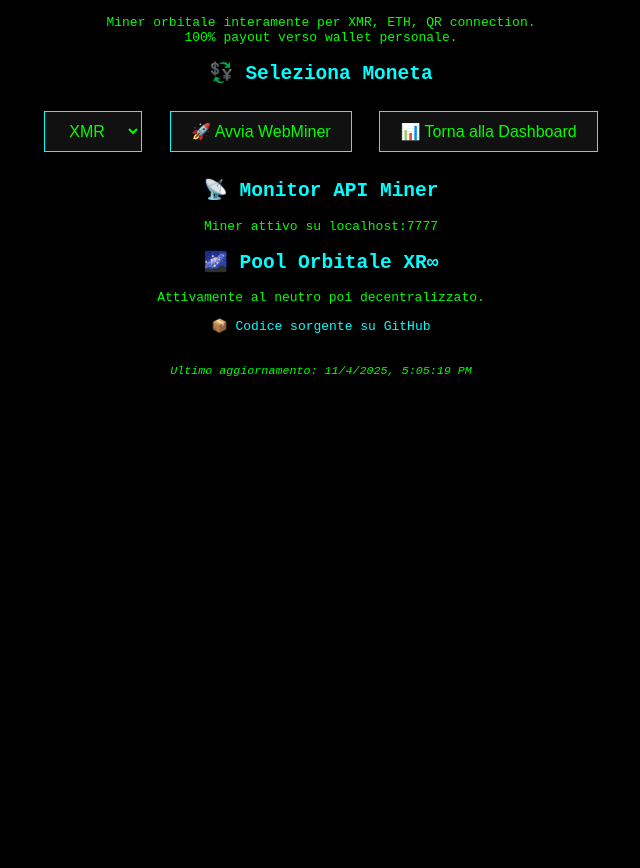
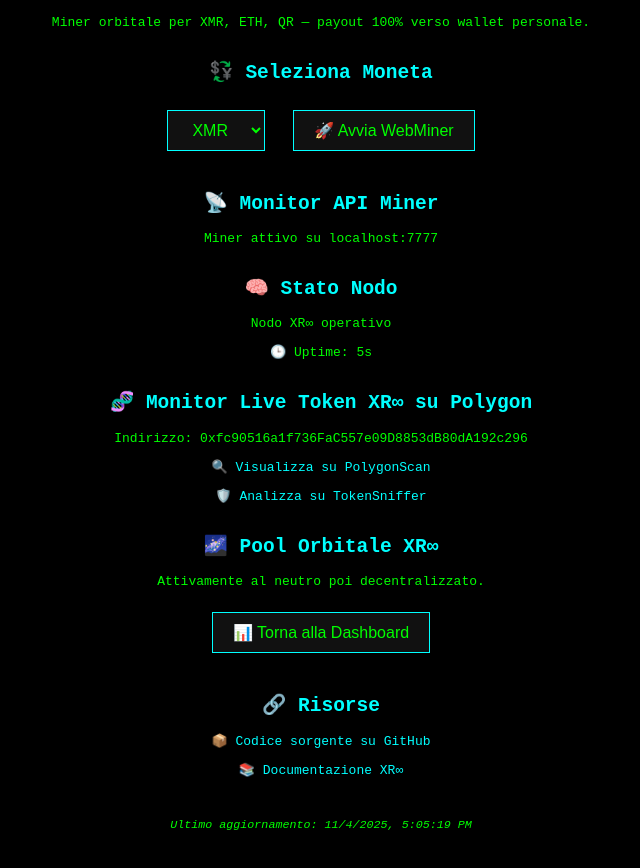
Before and after one commit to HighKali/xr-pages, a plain HTML site: page index.html in a window 1280 px wide. Shown: the part 80-948 px from the top of the page, without its empty margins (319-959 px from the left). Before the commit the page ends 800 px from the top, so only its background shows below. Drawn offline with Linux system fonts and the light colour scheme.

Commit message:
🧬 Dashboard XR∞ con monitor live token Polygon

```diff
--- a/index.html
+++ b/index.html
@@ -3,6 +3,7 @@
 <head>
   <meta charset="UTF-8">
   <title>XR∞Miner Dashboard</title>
+  <meta name="viewport" content="width=device-width, initial-scale=1.0">
   <style>
     body {
       background: #000;
@@ -30,8 +31,11 @@
       color: #0ff;
       text-decoration: none;
     }
+    .section {
+      margin-top: 30px;
+    }
     footer {
-      margin-top: 30px;
+      margin-top: 40px;
       font-size: 0.9em;
       color: #0f0;
     }
@@ -39,32 +43,47 @@
 </head>
 <body>
   <h1>🚀 XR∞Miner Dashboard</h1>
-  <p>Miner orbitale interamente per XMR, ETH, QR connection.<br>100% payout verso wallet personale.</p>
+  <p>Miner orbitale per XMR, ETH, QR — payout 100% verso wallet personale.</p>
 
-  <!-- Selettore Moneta -->
+  <div class="section">
     <h2>💱 Seleziona Moneta</h2>
     <select id="coin">
       <option value="XMR">XMR</option>
       <option value="ETH">ETH</option>
       <option value="QR">QR</option>
     </select>
+    <button onclick="avviaMiner()">🚀 Avvia WebMiner</button>
+  </div>
 
-  <!-- Bottone Avvia Miner -->
-  <button onclick="avviaMiner()">🚀 Avvia WebMiner</button>
-
-  <!-- Bottone Dashboard -->
-  <button onclick="window.location.href='index.html'">📊 Torna alla Dashboard</button>
-
-  <!-- Monitor API -->
+  <div class="section">
     <h2>📡 Monitor API Miner</h2>
     <p id="api">Caricamento dati real-time...</p>
+  </div>
 
-  <!-- Pool Orbitale -->
+  <div class="section">
+    <h2>🧠 Stato Nodo</h2>
+    <p id="nodo">Nodo XR∞ operativo</p>
+    <p>🕒 Uptime: <span id="uptime">0s</span></p>
+  </div>
+
+  <div class="section">
+    <h2>🧬 Monitor Live Token XR∞ su Polygon</h2>
+    <p>Indirizzo: <code>0xfc90516a1f736FaC557e09D8853dB80dA192c296</code></p>
+    <p><a href="https://polygonscan.com/token/0xfc90516a1f736FaC557e09D8853dB80dA192c296" target="_blank">🔍 Visualizza su PolygonScan</a></p>
+    <p><a href="https://tokensniffer.com" target="_blank">🛡️ Analizza su TokenSniffer</a></p>
+  </div>
+
+  <div class="section">
     <h2>🌌 Pool Orbitale XR∞</h2>
     <p>Attivamente al neutro poi decentralizzato.</p>
+    <button onclick="window.location.href='index.html'">📊 Torna alla Dashboard</button>
+  </div>
 
-  <!-- Link GitHub -->
+  <div class="section">
+    <h2>🔗 Risorse</h2>
     <p><a href="https://github.com/HighKali/xr-coin">📦 Codice sorgente su GitHub</a></p>
+    <p><a href="https://highkali.github.io/xr-pages/docs">📚 Documentazione XR∞</a></p>
+  </div>
 
   <footer>
     <p><em>Ultimo aggiornamento: <span id="update"></span></em></p>
@@ -79,11 +98,18 @@
       document.getElementById("api").innerText = "Miner attivo su localhost:7777";
     }, 3000);
 
+    // Simula uptime nodo
+    let seconds = 0;
+    setInterval(() => {
+      seconds++;
+      document.getElementById("uptime").innerText = seconds + "s";
+    }, 1000);
+
     // Avvia WebMiner
     function avviaMiner() {
       const coin = document.getElementById("coin").value;
       alert("Avvio WebMiner per " + coin);
-      window.open("http://localhost:7777", "_blank");
+      window.open("http://localhost:7777?coin=" + coin, "_blank");
     }
   </script>
 </body>
```
Lines whose indentation alone changed are shown as unchanged.
